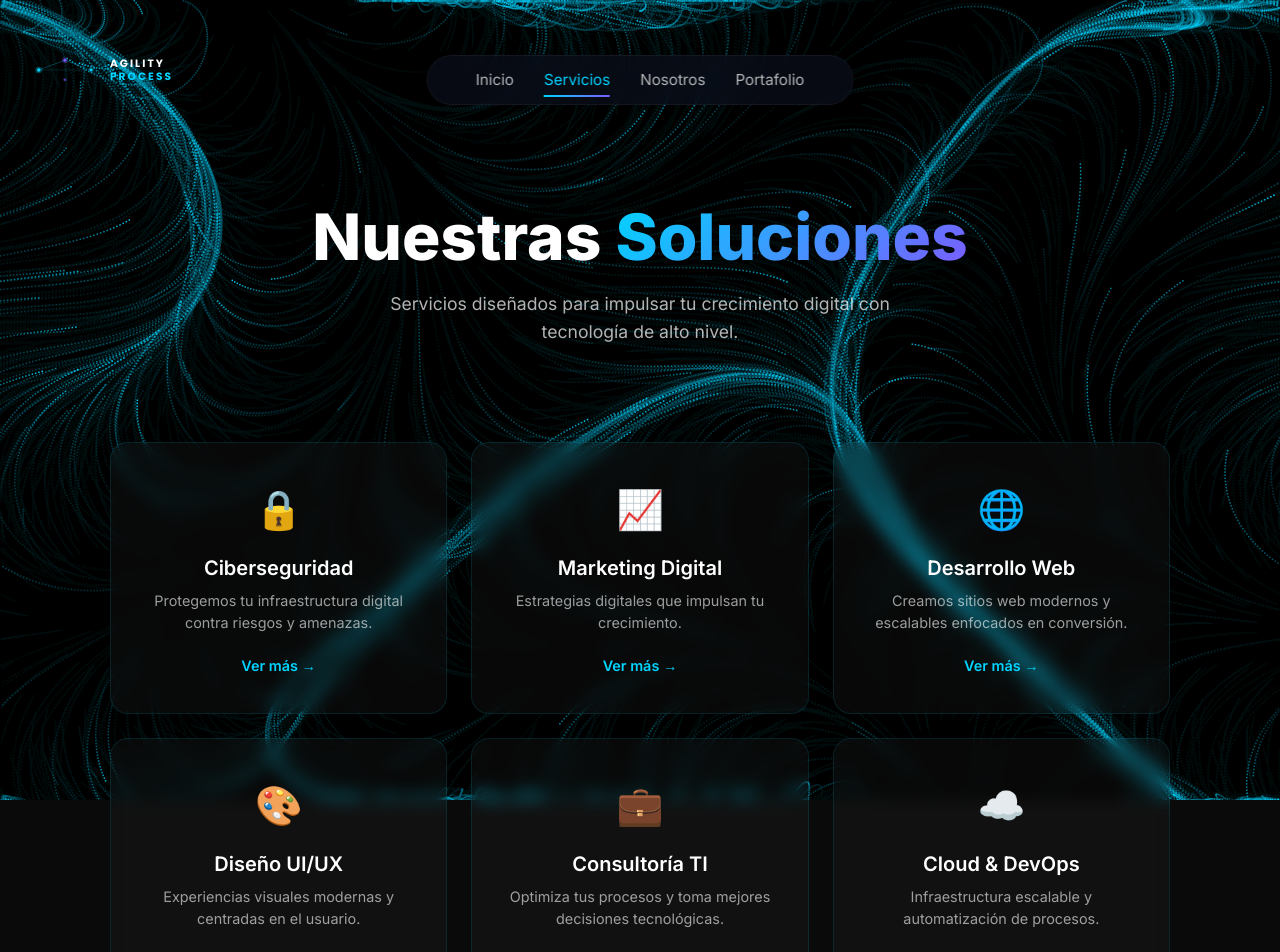
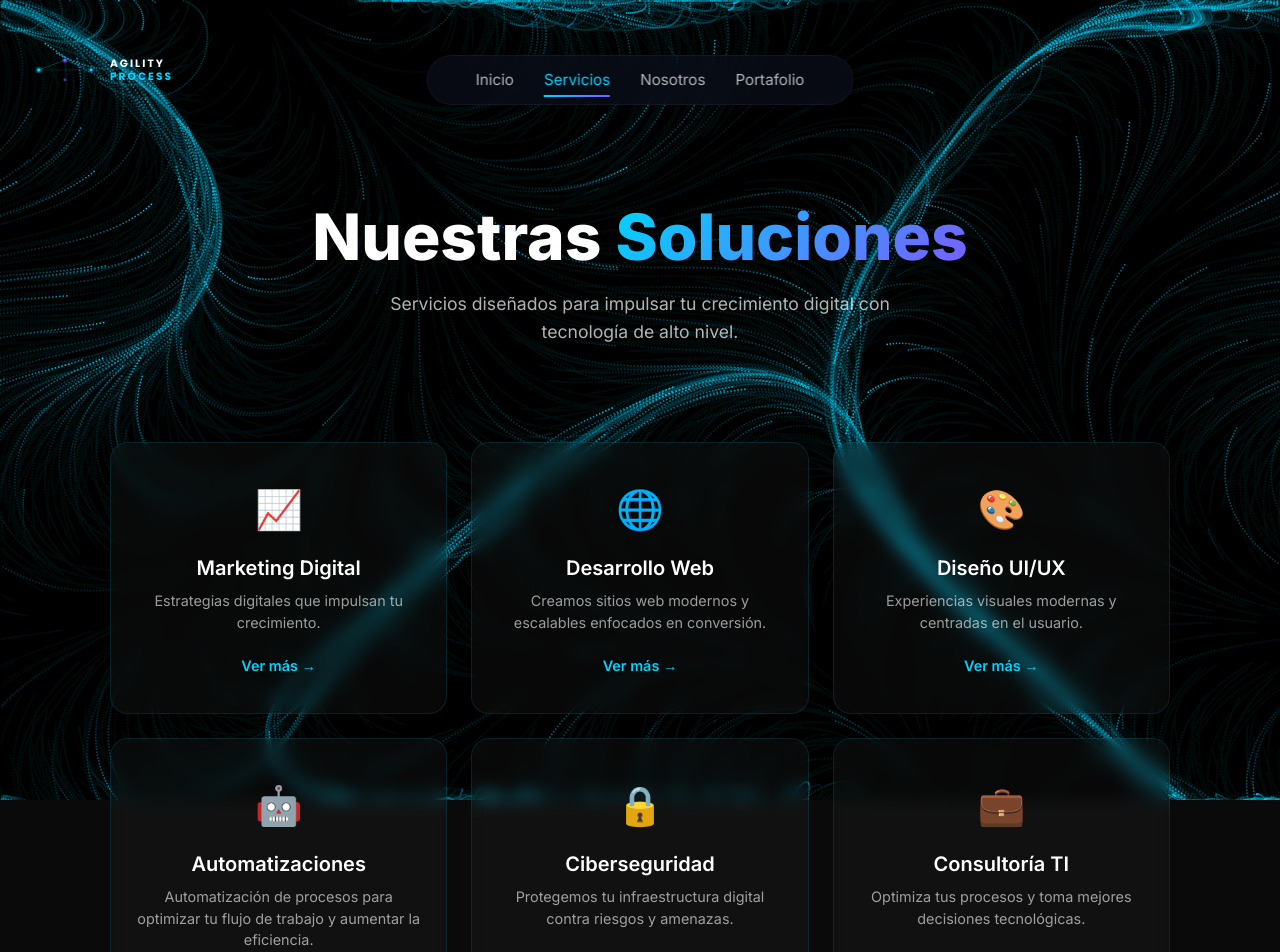
Before and after one commit to cristhianrivera3/Agility-process, a React (Vite) app in the folder frontend/: page /servicios in a window 1280 px wide. Shown: the top 952 px of the page. Built offline with nearby package versions, Linux system fonts and the light colour scheme; a web font is replaced by a local one.

Commit message:
Actualizar lista de servicios: nuevo orden y agregar Automatizaciones

```diff
--- a/frontend/src/pages/Landing.jsx
+++ b/frontend/src/pages/Landing.jsx
@@ -362,9 +362,6 @@ const Landing = () => {
             transition={{ duration: 0.5, delay: 0.2 }}
             viewport={{ once: true, amount: 0.3 }}
           >
-            <ShinyCta href="/servicios/ciberseguridad" className="service-shiny">
-              <TextScramble text="🔒 Ciberseguridad" as="span" duration={1.5} inView />
-            </ShinyCta>
             <ShinyCta href="/servicios/marketing-digital" className="service-shiny">
               <TextScramble text="📈 Marketing Digital" as="span" duration={1.5} inView />
             </ShinyCta>
@@ -372,13 +369,19 @@ const Landing = () => {
               <TextScramble text="🌐 Desarrollo Web" as="span" duration={1.5} inView />
             </ShinyCta>
             <ShinyCta href="/servicios/diseno-uiux" className="service-shiny">
-              <TextScramble text="🎨 UI/UX" as="span" duration={1.5} inView />
+              <TextScramble text="🎨 Diseño UI/UX" as="span" duration={1.5} inView />
+            </ShinyCta>
+            <ShinyCta href="/servicios/automatizaciones" className="service-shiny">
+              <TextScramble text="🤖 Automatizaciones" as="span" duration={1.5} inView />
+            </ShinyCta>
+            <ShinyCta href="/servicios/ciberseguridad" className="service-shiny">
+              <TextScramble text="🔒 Ciberseguridad" as="span" duration={1.5} inView />
+            </ShinyCta>
+            <ShinyCta href="/servicios/consultoria-ti" className="service-shiny">
+              <TextScramble text="💼 Consultoría TI" as="span" duration={1.5} inView />
             </ShinyCta>
             <ShinyCta href="/servicios/cloud-devops" className="service-shiny">
-              <TextScramble text="☁️ Cloud" as="span" duration={1.5} inView />
-            </ShinyCta>
-            <ShinyCta href="/servicios/data-analytics" className="service-shiny">
-              <TextScramble text="📊 Data & IA" as="span" duration={1.5} inView />
+              <TextScramble text="☁️ Cloud y DevOps" as="span" duration={1.5} inView />
             </ShinyCta>
           </motion.div>
         </motion.section>
--- a/frontend/src/pages/ServiceDetail.jsx
+++ b/frontend/src/pages/ServiceDetail.jsx
@@ -16,10 +16,9 @@ const ServiceDetail = () => {
     'ciberseguridad': { name: 'Ciberseguridad', icon: '🔒' },
     'marketing-digital': { name: 'Marketing Digital', icon: '📈' },
     'diseno-uiux': { name: 'Diseño UI/UX', icon: '🎨' },
+    'automatizaciones': { name: 'Automatizaciones', icon: '🤖' },
     'consultoria-ti': { name: 'Consultoría TI', icon: '💼' },
-    'desarrollo-movil': { name: 'Desarrollo Móvil', icon: '📱' },
-    'cloud-devops': { name: 'Cloud & DevOps', icon: '☁️' },
-    'data-analytics': { name: 'Data Analytics', icon: '📊' }
+    'cloud-devops': { name: 'Cloud y DevOps', icon: '☁️' }
   };
 
   useEffect(() => {
--- a/frontend/src/pages/Services.jsx
+++ b/frontend/src/pages/Services.jsx
@@ -6,13 +6,6 @@ import TextScramble from '../components/TextScramble';
 import './Services.css';
 
 const FALLBACK_SERVICES = [
-  {
-    _id: '2',
-    name: 'Ciberseguridad',
-    slug: 'ciberseguridad',
-    desc: 'Protegemos tu infraestructura digital contra riesgos y amenazas.',
-    icon: '🔒'
-  },
   {
     _id: '3',
     name: 'Marketing Digital',
@@ -35,6 +28,20 @@ const FALLBACK_SERVICES = [
     icon: '🎨'
   },
   {
+    _id: '7',
+    name: 'Automatizaciones',
+    slug: 'automatizaciones',
+    desc: 'Automatización de procesos para optimizar tu flujo de trabajo y aumentar la eficiencia.',
+    icon: '🤖'
+  },
+  {
+    _id: '2',
+    name: 'Ciberseguridad',
+    slug: 'ciberseguridad',
+    desc: 'Protegemos tu infraestructura digital contra riesgos y amenazas.',
+    icon: '🔒'
+  },
+  {
     _id: '5',
     name: 'Consultoría TI',
     slug: 'consultoria-ti',
@@ -43,7 +50,7 @@ const FALLBACK_SERVICES = [
   },
   {
     _id: '6',
-    name: 'Cloud & DevOps',
+    name: 'Cloud y DevOps',
     slug: 'cloud-devops',
     desc: 'Infraestructura escalable y automatización de procesos.',
     icon: '☁️'
```
